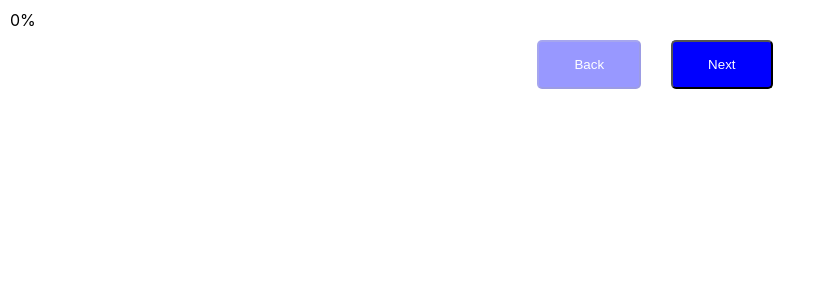
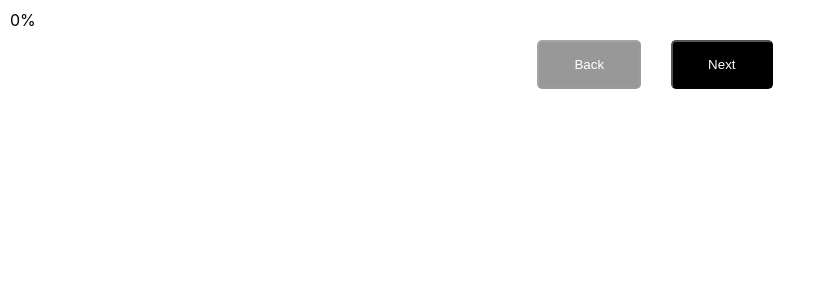
Before and after one commit to ericbastarache/stepper, a React (Create React App) app: page / in a window 1280 px wide. Shown: the top 300 px of the page, without its empty margins (0-825 px from the left). Built offline with nearby package versions, Linux system fonts and the light colour scheme.

Commit message:
Updated button color

```diff
--- a/src/components/Button.jsx
+++ b/src/components/Button.jsx
@@ -6,7 +6,7 @@ const StyledButton = styled.button`
     color: blue;
     padding: 15px 35px;
     margin-left: 30px;
-    background-color: #0000ff;
+    background-color: #000;
     opacity: ${props.disabled ? '0.4' : '1'}
     color: #fff;
     border-radius: 5px;
```
